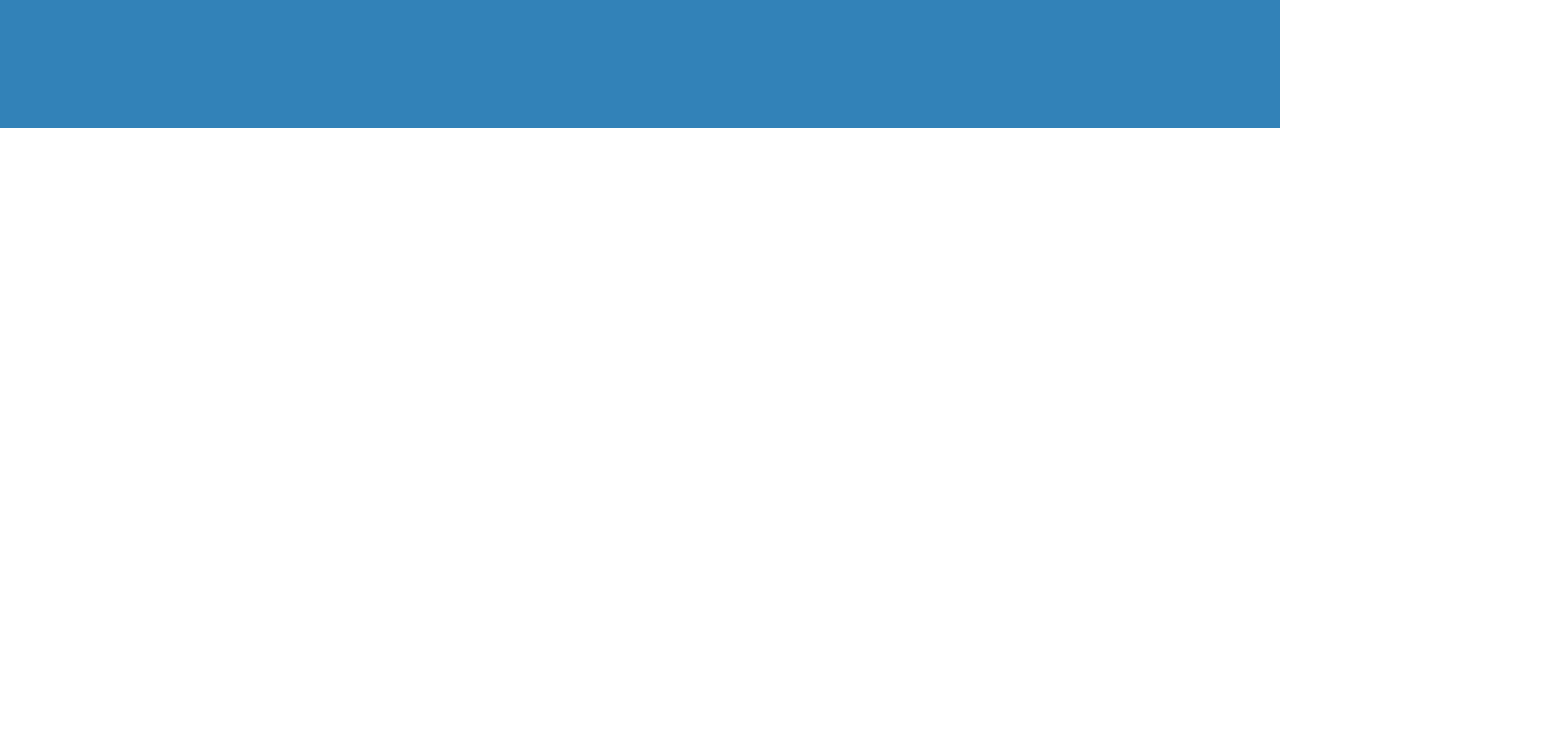
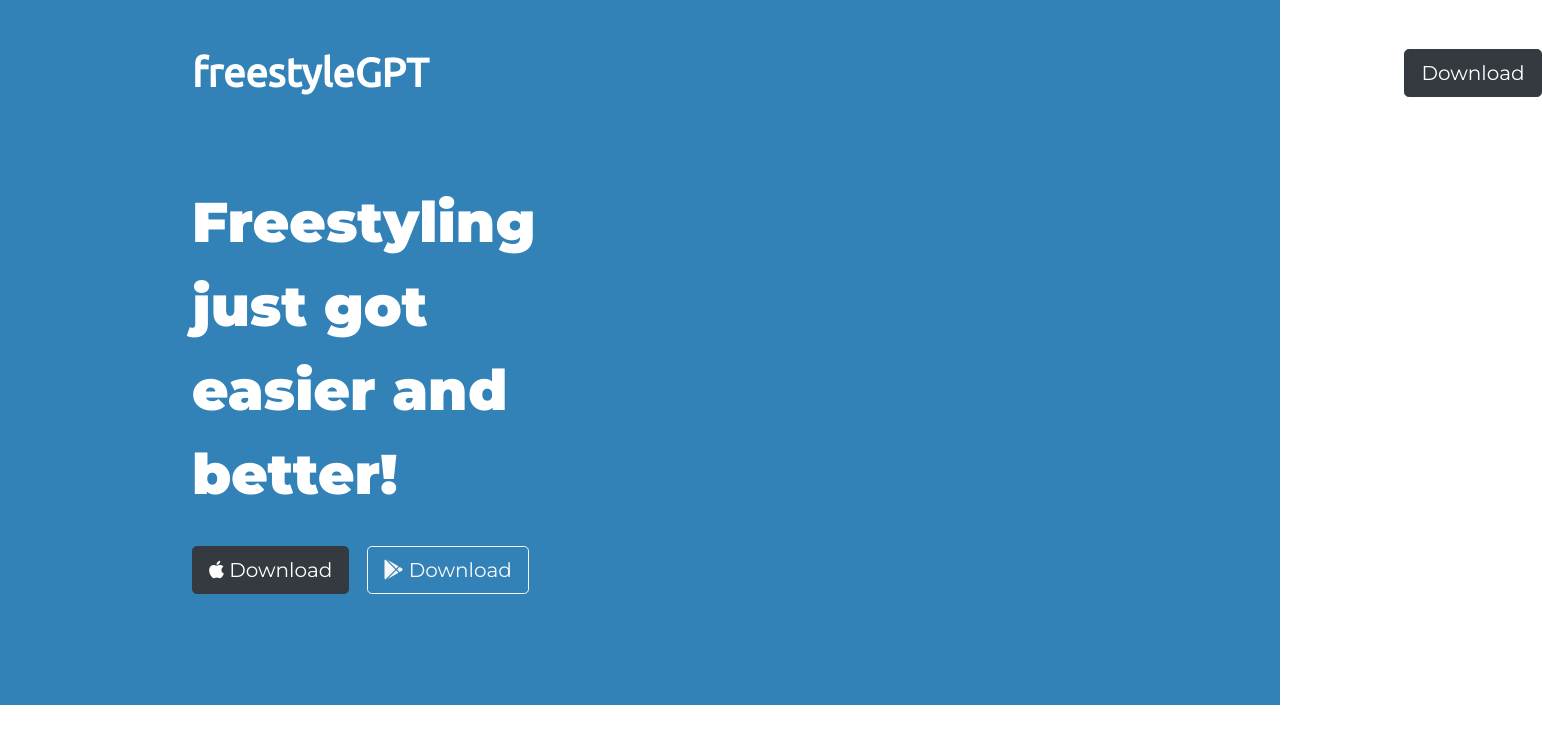
Before and after one commit to ikasare/FreeStyleGPT, a plain HTML site: page index.html in a window 1280 px wide. Shown: the whole page, 1542 px wide, since content can reach past the window. Drawn offline with nearby package versions, Linux system fonts and the light colour scheme.

Commit message:
first sction complete

```diff
--- a/index.html
+++ b/index.html
@@ -3,20 +3,28 @@
 
 <head>
     <meta charset="utf-8">
-    <title>facediaries</title>
+    <title>freestyleGPT</title>
 
     <!-- CSS Stylesheets -->
-    <link rel="stylesheet" href="https://stackpath.bootstrapcdn.com/bootstrap/4.5.0/css/bootstrap.min.css" integrity="sha384-9aIt2nRpC12Uk9gS9baDl411NQApFmC26EwAOH8WgZl5MYYxFfc+NcPb1dKGj7Sk" crossorigin="anonymous">
+    <link rel="stylesheet" href="https://stackpath.bootstrapcdn.com/bootstrap/4.5.0/css/bootstrap.min.css"
+        integrity="sha384-9aIt2nRpC12Uk9gS9baDl411NQApFmC26EwAOH8WgZl5MYYxFfc+NcPb1dKGj7Sk" crossorigin="anonymous">
     <link rel="stylesheet" href="css/styles.css">
 
     <!-- Google Fonts -->
-    <link href="https://fonts.googleapis.com/css2?family=Montserrat:wght@400;900&family=Ubuntu&display=swap" rel="stylesheet">
+    <link href="https://fonts.googleapis.com/css2?family=Montserrat:wght@400;900&family=Ubuntu&display=swap"
+        rel="stylesheet">
 
 
     <!-- Bootstrap scripts -->
-    <script src="https://code.jquery.com/jquery-3.5.1.slim.min.js" integrity="sha384-DfXdz2htPH0lsSSs5nCTpuj/zy4C+OGpamoFVy38MVBnE+IbbVYUew+OrCXaRkfj" crossorigin="anonymous"></script>
-    <script src="https://cdn.jsdelivr.net/npm/popper.js@1.16.0/dist/umd/popper.min.js" integrity="sha384-Q6E9RHvbIyZFJoft+2mJbHaEWldlvI9IOYy5n3zV9zzTtmI3UksdQRVvoxMfooAo" crossorigin="anonymous"></script>
-    <script src="https://stackpath.bootstrapcdn.com/bootstrap/4.5.0/js/bootstrap.min.js" integrity="sha384-OgVRvuATP1z7JjHLkuOU7Xw704+h835Lr+6QL9UvYjZE3Ipu6Tp75j7Bh/kR0JKI" crossorigin="anonymous"></script>
+    <script src="https://code.jquery.com/jquery-3.5.1.slim.min.js"
+        integrity="sha384-DfXdz2htPH0lsSSs5nCTpuj/zy4C+OGpamoFVy38MVBnE+IbbVYUew+OrCXaRkfj"
+        crossorigin="anonymous"></script>
+    <script src="https://cdn.jsdelivr.net/npm/popper.js@1.16.0/dist/umd/popper.min.js"
+        integrity="sha384-Q6E9RHvbIyZFJoft+2mJbHaEWldlvI9IOYy5n3zV9zzTtmI3UksdQRVvoxMfooAo"
+        crossorigin="anonymous"></script>
+    <script src="https://stackpath.bootstrapcdn.com/bootstrap/4.5.0/js/bootstrap.min.js"
+        integrity="sha384-OgVRvuATP1z7JjHLkuOU7Xw704+h835Lr+6QL9UvYjZE3Ipu6Tp75j7Bh/kR0JKI"
+        crossorigin="anonymous"></script>
 
     <!-- Font awesome -->
     <script src="https://kit.fontawesome.com/d2b21a0d45.js" crossorigin="anonymous"></script>
@@ -26,10 +34,25 @@
     <section class="colored-section" id="title">
         <div class="container-fluid">
             <!-- Nav Bar -->
+            <nav class="navbar navbar-expand-lg navbar-dark">
+                <a class="navbar-brand" href="">freestyleGPT</a>
 
+                <div class="col-lg-6" style="padding-left: 60rem;">
+                    <button type="button" class="btn btn-lg btn-dark download-button"> Download</button>
+
+                </div>
+            </nav>
+
+            <div class="row">
+                <div class="col-lg-6">
+                    <h1 class="big-heading">Freestyling just got easier and better!</h1>
+                    <button type="button" class="btn btn-lg btn-dark download-button"><span class="fab fa-apple"></span>
+                        Download</button>
+                    <button type="button" class="btn btn-lg btn-outline-light download-button"><span
+                            class="fab fa-google-play"></span> Download</button>
+                </div>
+            </div>
         </div>
-
-
     </section>
 
 </body>
```
